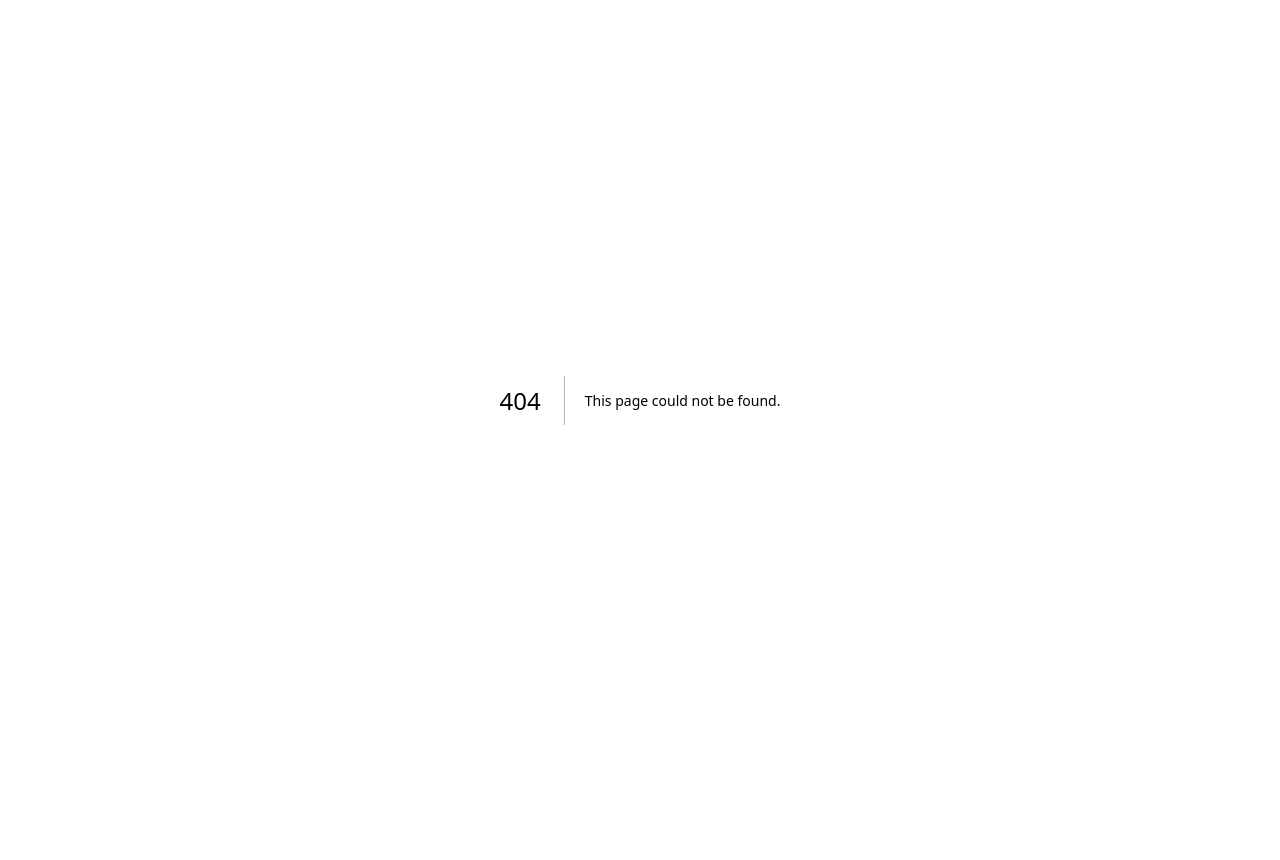
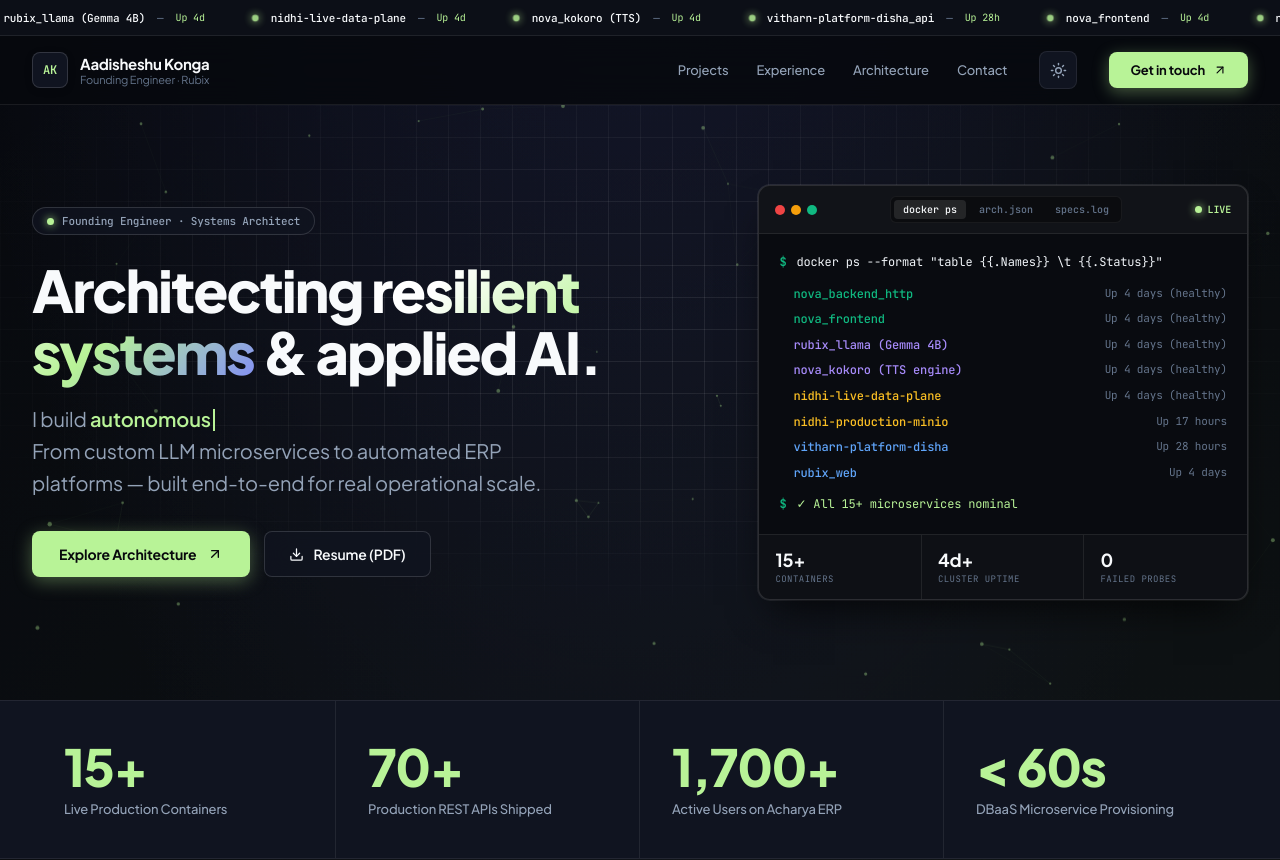
Before and after one commit to Safacts/aadisheshu-portfolio, a Next.js app: page / in a window 1280 px wide. Before the commit this address had no page. Shown: the top 860 px of the page. Before the commit the page ends 800 px from the top, so only its background shows below. Built offline with nearby package versions, Linux system fonts and the light colour scheme.

Commit message:
feat(portfolio): serve portfolio at root / alongside /aadisheshu

```diff
--- /dev/null
+++ b/app/page.tsx
@@ -0,0 +1,27 @@
+import type { Metadata } from "next";
+import AadisheshuPortfolio from "./aadisheshu/AadisheshuPortfolio";
+
+export const metadata: Metadata = {
+  title: "Aadisheshu Konga — AI Systems & Platform Infrastructure",
+  description:
+    "Portfolio of Aadisheshu Konga, a software engineer building applied AI products, production platforms, and resilient infrastructure.",
+  alternates: { canonical: "https://aadisheshu.jnwn.xyz" },
+  openGraph: {
+    title: "Aadisheshu Konga — AI Systems & Platform Infrastructure",
+    description:
+      "Software engineer building applied AI products, production platforms, and resilient infrastructure.",
+    url: "https://aadisheshu.jnwn.xyz",
+    siteName: "Aadisheshu Konga",
+    type: "website",
+  },
+  twitter: {
+    card: "summary_large_image",
+    title: "Aadisheshu Konga — AI Systems & Platform Infrastructure",
+    description:
+      "Software engineer building applied AI products, production platforms, and resilient infrastructure.",
+  },
+};
+
+export default function HomePage() {
+  return <AadisheshuPortfolio />;
+}
```
Also changed, not shown: 1 other file (tests, documents, lock files or other folders).
